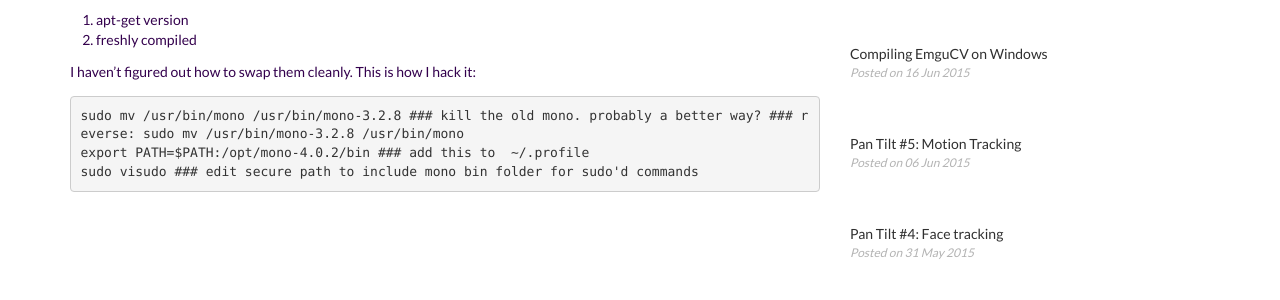
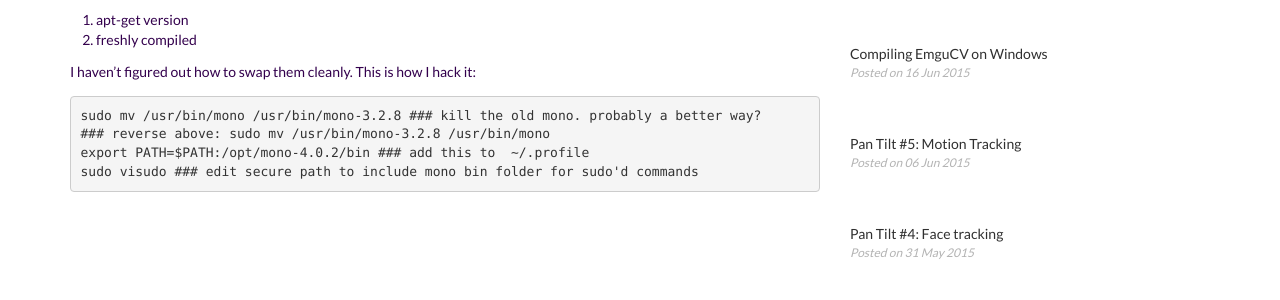
Before and after one commit to neutmute/neutmute.github.io, a Jekyll site: the page built from _posts/blog/2015-06-16-Compiling-mono-on-the-Raspberry-Pi.md, in a window 1280 px wide and 1285 px high. Shown: the part 571-871 px from the top of the window. Built offline with Jekyll 4.4.1, drawn with Linux system fonts in a browser that asks for light colours; nearby versions of some CDN libraries; comment, search, counter and statistics services are not loaded.

Commit message:
formatting

```diff
--- a/_posts/blog/2015-06-16-Compiling-mono-on-the-Raspberry-Pi.md
+++ b/_posts/blog/2015-06-16-Compiling-mono-on-the-Raspberry-Pi.md
@@ -35,6 +35,7 @@ Except then there are two versions of mono:
 
 I haven't figured out how to swap them cleanly. This is how I hack it:
 
-    sudo mv /usr/bin/mono /usr/bin/mono-3.2.8 ### kill the old mono. probably a better way? ### reverse: sudo mv /usr/bin/mono-3.2.8 /usr/bin/mono
+    sudo mv /usr/bin/mono /usr/bin/mono-3.2.8 ### kill the old mono. probably a better way?
+	### reverse above: sudo mv /usr/bin/mono-3.2.8 /usr/bin/mono
     export PATH=$PATH:/opt/mono-{{page.monoVersionExtract}}/bin ### add this to  ~/.profile
     sudo visudo ### edit secure path to include mono bin folder for sudo'd commands
```
